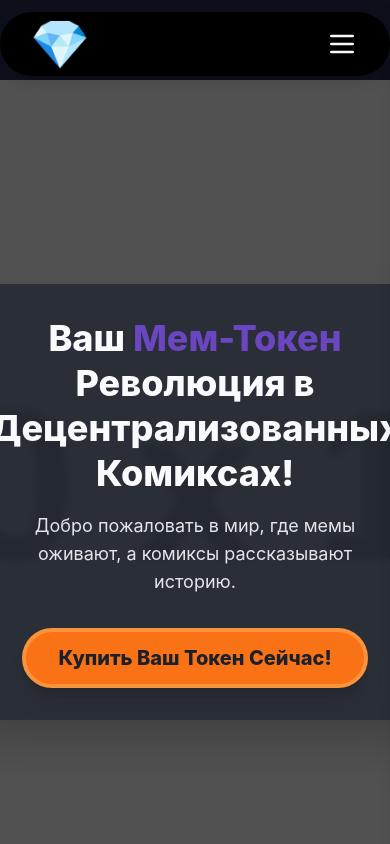
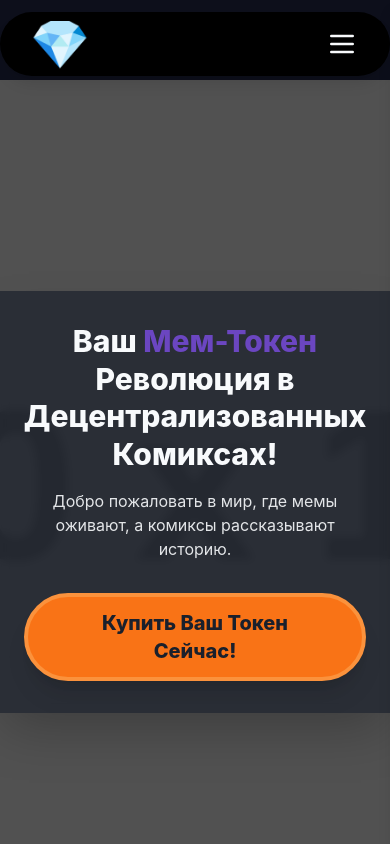
Before and after one commit to danik223222/Danik, a plain HTML site: page index.html in a window 390 px wide. Shown: the top 844 px of the page. Drawn offline with nearby package versions, Linux system fonts and the light colour scheme; placeholder pictures from the web are drawn by us.

Commit message:
Update index.html

```diff
--- a/index.html
+++ b/index.html
@@ -3,7 +3,7 @@
 <head>
     <meta charset="UTF-8">
     <meta name="viewport" content="width=device-width, initial-scale=1.0">
-    <title>Ваш Мем- | Главная</title>
+    <title>Ваш Мем-Токен | Главная</title>
     <!-- Подключение Tailwind CSS -->
     <script src="https://cdn.tailwindcss.com"></script>
     <!-- Настройки Tailwind CSS для использования шрифта Inter и кастомизации -->
@@ -99,7 +99,7 @@
             </a>
             <!-- Навигационные ссылки для десктопа -->
             <div class="hidden md:flex space-x-6 items-center">
-                <a href="#home" class="text-lighttext hover:text-primary transition duration-300 ease-in-out text-lg font-medium">Глая</a>
+                <a href="#home" class="text-lighttext hover:text-primary transition duration-300 ease-in-out text-lg font-medium">Главная</a>
                 <a href="#comics" class="text-lighttext hover:text-primary transition duration-300 ease-in-out text-lg font-medium">Комиксы</a>
                 <a href="#buy" class="text-lighttext hover:text-primary transition duration-300 ease-in-out text-lg font-medium">Купить Токен</a>
                 <a href="#about" class="text-lighttext hover:text-primary transition duration-300 ease-in-out text-lg font-medium">О Нас</a>
@@ -143,10 +143,10 @@
         <section id="home" class="relative h-screen flex items-center justify-center text-center bg-cover bg-center" style="background-image: url('https://placehold.co/1920x1080/0d0f1b/2e3a51?text=ФОН+ДЛЯ+ВАШЕГО+МЕМ-ТОКЕНА');">
             <div class="absolute inset-0 bg-black opacity-60"></div>
             <div class="relative z-10 p-8 rounded-lg shadow-2xl max-w-4xl mx-auto backdrop-blur-sm bg-darkbg bg-opacity-70 flex flex-col items-center justify-center">
-                <h1 class="text-4xl xs:text-5xl sm:text-6xl md:text-8xl font-extrabold text-lighttext leading-tight mb-4 md:mb-6">
-                    Ваш <span class="text-primary">Мем-Токен</span><br class="md:hidden"> Революция в Децентрализованных Комиксах!
+                <h1 class="text-3xl xs:text-4xl sm:text-5xl md:text-8xl font-extrabold text-lighttext leading-tight mb-4 md:mb-6">
+                    Ваш <span class="text-primary">Мем-Токен</span> Революция в Децентрализованных Комиксах!
                 </h1>
-                <p class="text-lg xs:text-xl sm:text-2xl text-lighttext mb-8 md:mb-10 opacity-90 px-4">
+                <p class="text-base xs:text-lg sm:text-xl md:text-2xl text-lighttext mb-8 md:mb-10 opacity-90 px-4">
                     Добро пожаловать в мир, где мемы оживают, а комиксы рассказывают историю.
                 </p>
                 <button id="buyTokenBtn" class="bg-accent hover:bg-orange-600 text-darkbg font-extrabold py-3 px-8 rounded-full text-xl sm:text-2xl shadow-xl transform transition duration-300 ease-in-out hover:scale-110 border-4 border-orange-400">
```
